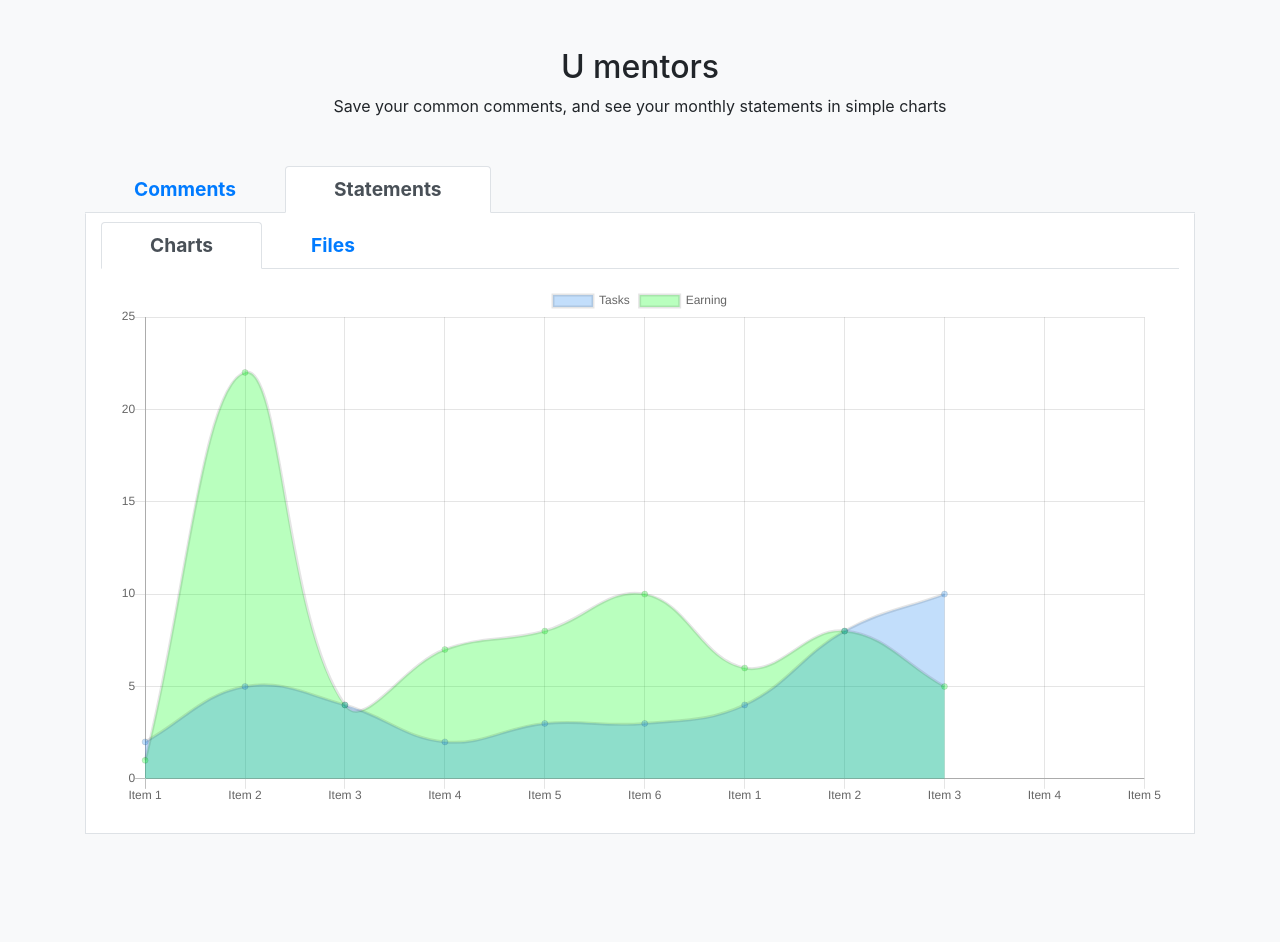
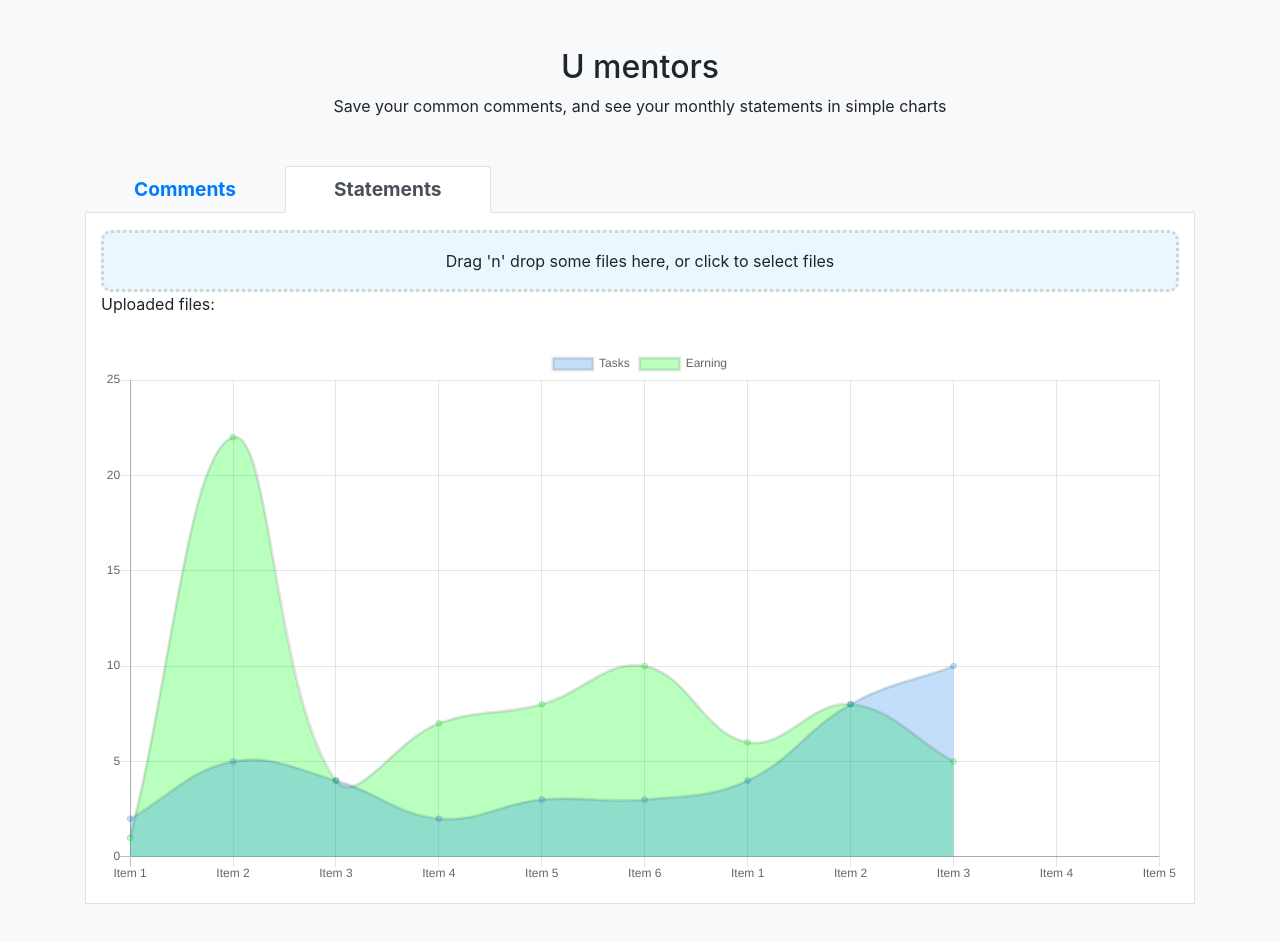
Before and after one commit to iHani/u-mentors, a React (Create React App) app: page / in a window 1280 px wide. Shown: the top 942 px of the page. Before the commit the page ends 882 px from the top, so only its background shows below. Built offline with nearby package versions, Linux system fonts and the light colour scheme.

Commit message:
fix bug on delete & remove tabs in statements tab

```diff
--- a/src/App.css
+++ b/src/App.css
@@ -32,8 +32,11 @@
   background-color: #ebf7ff;
   border: 3px dotted lightgray;
   border-radius: 10px;
+  outline: none;
 }
-
+.statement-container:hover {
+  cursor: pointer;
+}
 .status-msg {
   /* background-color: #ebf7ff;
   border: 1px dotted lightgray; */
--- a/src/Components/CommentsTab.js
+++ b/src/Components/CommentsTab.js
@@ -29,9 +29,7 @@ export default function () {
 
   const deleteComment = (comment) => {
     if (window.confirm("Are you sure you want to delete the comment?")) {
-      const newComments = displayedComments.filter(
-        (_) => _.comment !== comment
-      );
+      const newComments = savedComments.filter((_) => _.comment !== comment);
       setComments(newComments);
       localStorage.setItem(uMentorsKey, JSON.stringify(newComments));
       setStatus("Comment deleted");
--- a/src/Components/StatementsTab.js
+++ b/src/Components/StatementsTab.js
@@ -5,7 +5,7 @@ import Chart from "./Chart";
 export default function () {
   const [status, setStatus] = useState("");
   const [uploadedFiles, setUploadedFiles] = useState([]);
-  const [tab, setTab] = useState("Charts");
+  //   const [tab, setTab] = useState("Charts");
 
   function MyDropzone() {
     const onDrop = useCallback((acceptedFiles) => {
@@ -33,7 +33,7 @@ export default function () {
     });
 
     return (
-      <div className="statement-container p-5 text-center" {...getRootProps()}>
+      <div className="statement-container text-center pt-3" {...getRootProps()}>
         <input {...getInputProps()} />
         {isDragActive ? (
           <p>Drop them here ...</p>
@@ -46,7 +46,7 @@ export default function () {
 
   return (
     <div className="container py-2 white-bg">
-      <ul className="nav nav-tabs" id="myTab" role="tablist">
+      {/* <ul className="nav nav-tabs" id="myTab" role="tablist">
         <li className="nav-item" role="presentation">
           <a
             className={`nav-link px-5 ${tab === "Charts" ? "active" : ""}`}
@@ -75,24 +75,9 @@ export default function () {
             Files
           </a>
         </li>
-      </ul>
+      </ul> */}
       <div className="tab-content" id="myTabContent">
-        <div
-          className={`container py-3 tab-pane ${
-            tab === "Charts" ? "fade show active" : ""
-          }`}
-          role="tabpanel"
-          aria-labelledby="charts-tab"
-        >
-          <Chart />
-        </div>
-        <div
-          className={`container py-3 tab-pane ${
-            tab === "Files" ? "fade show active" : ""
-          }`}
-          role="tabpanel"
-          aria-labelledby="files-tab"
-        >
+        <div className="py-2">
           <MyDropzone />
           <p>Uploaded files:</p>
           <ul>
@@ -101,6 +86,10 @@ export default function () {
             ))}
           </ul>
         </div>
+
+        <div className="py-2">
+          <Chart />
+        </div>
       </div>
     </div>
   );
```
